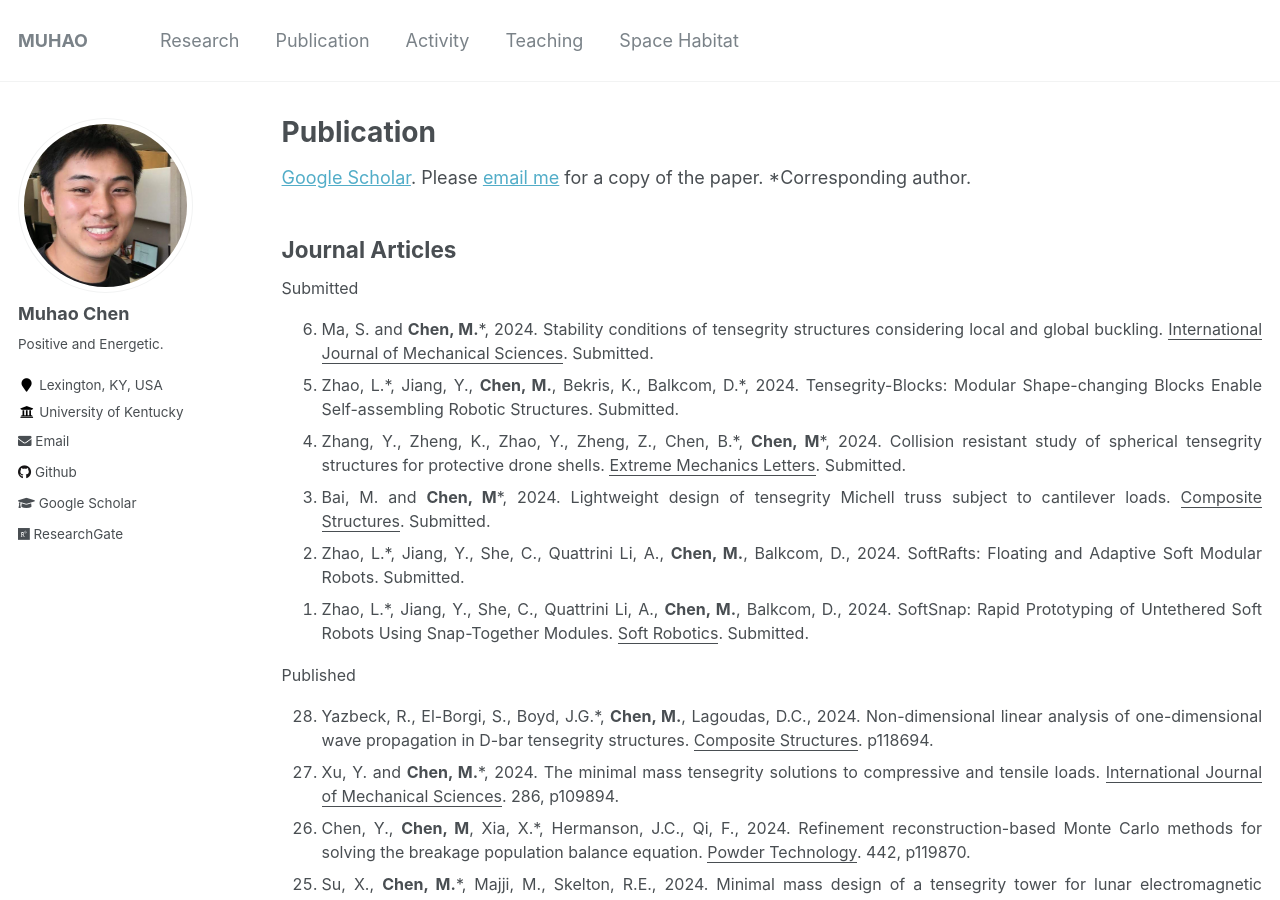
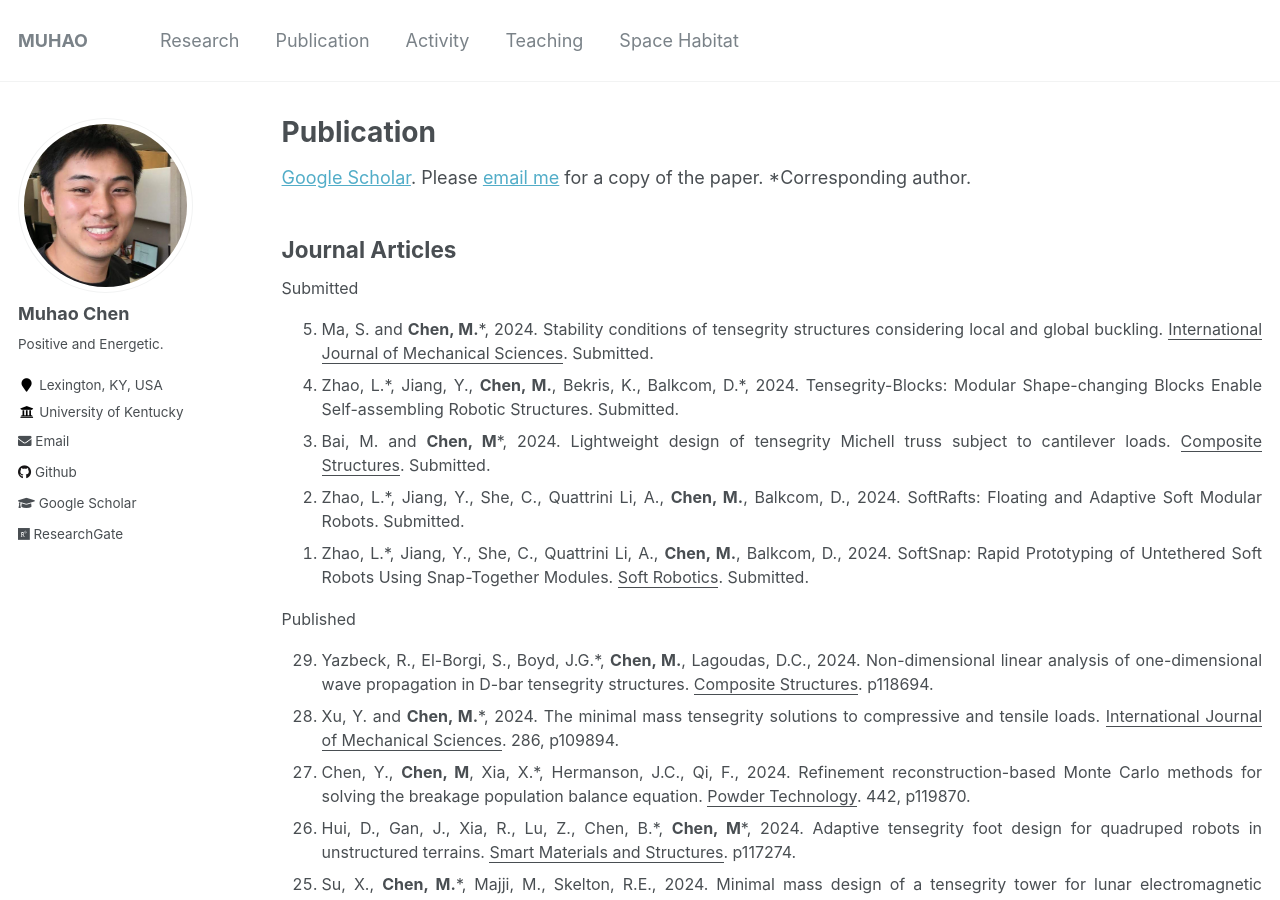
Before and after one commit to Muhao-Chen/muhao-chen.github.io, a Jekyll site: the page built from _pages/publication.md, in a window 1280 px wide and 900 px high. Built offline with Jekyll 4.4.1, drawn with Linux system fonts in a browser that asks for light colours.

Commit message:
Update publication.md

```diff
--- a/_pages/publication.md
+++ b/_pages/publication.md
@@ -22,8 +22,7 @@ Submitted
 <!-- <li> Zhang, G., <strong>Chen, M.</strong>*, Chen, D., Shen, Y.*, 2024. Lightweight designs of simply supported tensegrity structures and their applications to bridges. <u>Composite Structures</u>. Submitted. </li> -->
 <!-- <li> Zheng, K., Zhang, Y., Zhang, Z., Yang, Y., Chen, B.*, <strong>Chen, M</strong>*, 2024. Design and analysis of tensegrity D–Bar based metamaterials with negative Poisson’s ratio. <u>Smart Materials and Structures</u>. Submitted. </li> -->
 <!-- <li> Zhao, L.*, Jiang, Y., <strong>Chen, M.</strong>, Bekris, K., Balkcom, D.*, 2024. Modular Shape-Changing Lightweight Blocks for Robotic Locomotion, Manipulation, and Structure Formation. <u>Nature Communications</u>. Submitted. </li> -->
-<!-- <li> Dong, H., Gan, J., Xia, R., Lu, Z., Chen, B.*, <strong>Chen, M</strong>*, 2024. Adaptive tensegrity foot design for quadruped robots in unstructured terrains. <u>Smart Materials and Structures</u>. Submitted. </li> -->
-<li> Zhang, Y., Zheng, K., Zhao, Y., Zheng, Z., Chen, B.*, <strong>Chen, M</strong>*, 2024. Collision resistant study of spherical tensegrity structures for protective drone shells. <u>Extreme Mechanics Letters</u>. Submitted. </li>
+<!-- <li> Zhang, Y., Zheng, K., Zhao, Y., Zheng, Z., Chen, B.*, <strong>Chen, M</strong>*, 2024. Collision resistant study of spherical tensegrity structures for protective drone shells. <u>Extreme Mechanics Letters</u>. Submitted. </li> -->
 <!-- <li><strong>Chen, M.</strong>*, Shen, Y., Skelton, R.E. Model-Based and Markov Data-Based Linearized Tensegrity Dynamics and Analysis of Morphing Airfoils. <u>Journal of Guidance, Control, and Dynamics</u>. Submitted.</li> -->
 <!-- <li> <strong>Chen, M.</strong>*, Skelton, R.E., 2022. Mass efficient Double-Helix Tensegrity for underwater, land, air, and space applications. <u>Computer Methods in Applied Mechanics and Engineering</u>.-->
 <!-- <li> <strong>Chen, M.</strong>*, Shen, Y., Majji, M. and Skelton, R.E. Integrated economic sensor/actuator selection and covariance control for tensegrity robots. 2023. <u>Automatica</u>. </li> -->
@@ -39,6 +38,7 @@ Published
 <li> Yazbeck, R., El-Borgi, S., Boyd, J.G.*, <strong>Chen, M.</strong>, Lagoudas, D.C., 2024. Non-dimensional linear analysis of one-dimensional wave propagation in D-bar tensegrity structures. <u>Composite Structures</u>. p118694.</li>
 <li> Xu, Y. and <strong>Chen, M.</strong>*, 2024. The minimal mass tensegrity solutions to compressive and tensile loads. <u>International Journal of Mechanical Sciences</u>. 286, p109894.</li>
 <li> Chen, Y., <strong>Chen, M</strong>, Xia, X.*, Hermanson, J.C., Qi, F., 2024. Refinement reconstruction-based Monte Carlo methods for solving the breakage population balance equation. <u>Powder Technology</u>. 442, p119870. </li>
+<li> Hui, D., Gan, J., Xia, R., Lu, Z., Chen, B.*, <strong>Chen, M</strong>*, 2024. Adaptive tensegrity foot design for quadruped robots in unstructured terrains. <u>Smart Materials and Structures</u>. p117274. </li>
 <li>Su, X., <strong>Chen, M.</strong>*, Majji, M., Skelton, R.E., 2024. Minimal mass design of a tensegrity tower for lunar electromagnetic launching. <u>Acta Astronautica</u>. 228, p442-452.</li>
 <li>Shen, Y., <strong>Chen, M.</strong>*, Skelton, R.E., 2024. Finite word-length optimal simulation for high dimensional dynamical systems: examples of tensegrity structures. <u>Mechanical Systems and Signal Processing.</u> 215, p111415.</li>
 <li>Shen, Y., <strong>Chen, M.</strong>*, Skelton, R.E., 2024. A Markov data-based approach to system identification and output error covariance analysis for tensegrity structures. <u>Nonlinear Dynamics.</u> 112, p7215-7231. </li>
```
